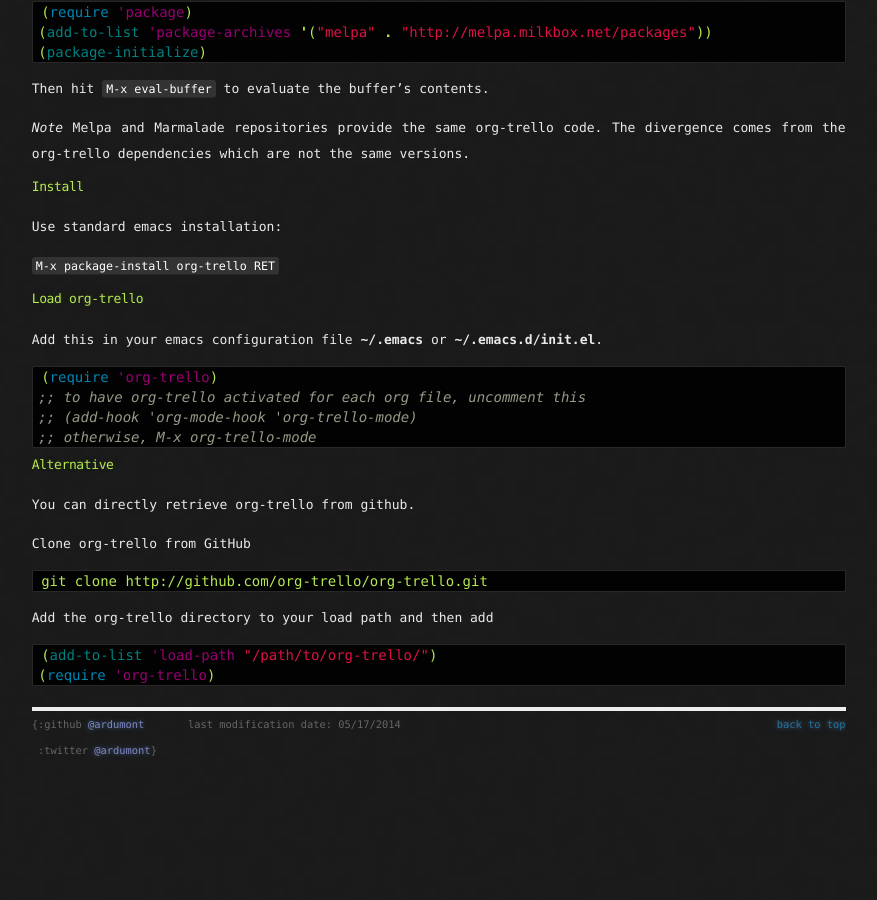
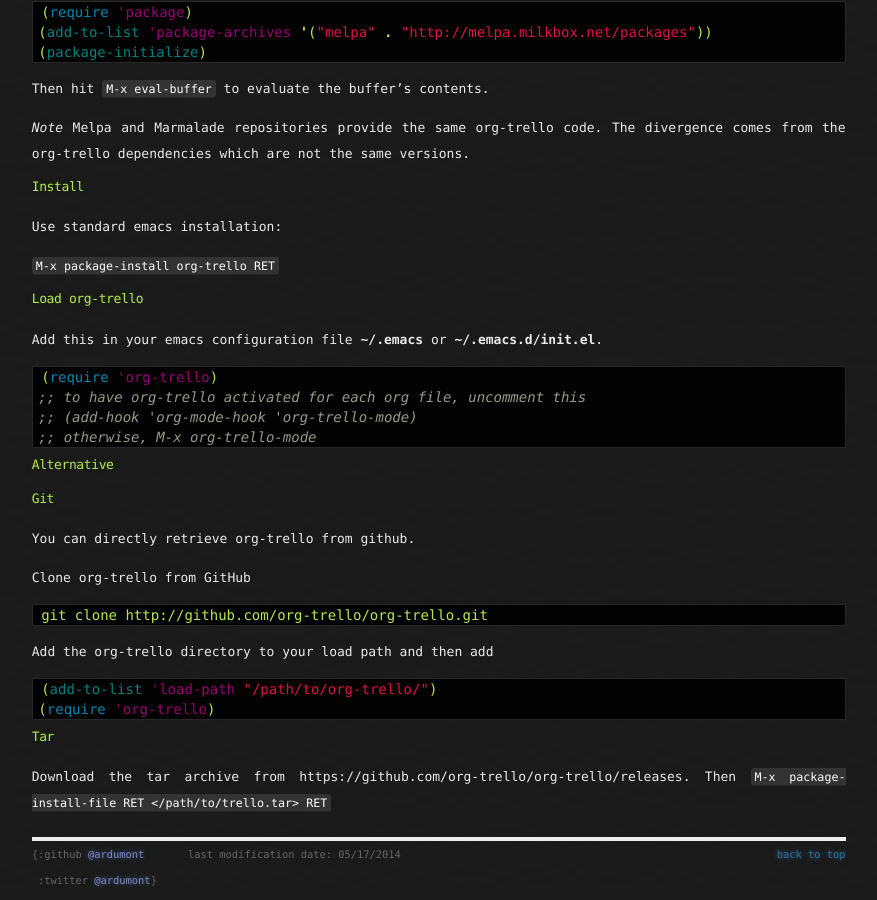
Before and after one commit to org-trello/org-trello.github.io, a Jekyll site: the page built from install.md, in a window 1280 px wide and 900 px high, scrolled down 619 px. Shown: the whole window, without its empty margins (217-1094 px from the left). Built offline with Jekyll 4.4.1, drawn with Linux system fonts in a browser that asks for light colours; nearby versions of some CDN libraries; library files that are not in the unit come from our copies; Markdown is read by kramdown in place of the engine named in the settings; before the commit the page ends 1388 px from its top, so only the background shows below that.

Commit message:
Add alternative installation using tar archive from github

````diff
--- a/install.md
+++ b/install.md
@@ -64,6 +64,8 @@ Add this in your emacs configuration file **~/.emacs** or **~/.emacs.d/init.el**
 
 ### Alternative
 
+#### Git
+
 You can directly retrieve org-trello from github.
 
 Clone org-trello from GitHub
@@ -78,3 +80,8 @@ Add the org-trello directory to your load path and then add
 (add-to-list 'load-path "/path/to/org-trello/")
 (require 'org-trello)
 ```
+
+#### Tar
+
+Download the tar archive from https://github.com/org-trello/org-trello/releases.
+Then <kbd>M-x package-install-file RET </path/to/trello.tar> RET</kbd>
````
